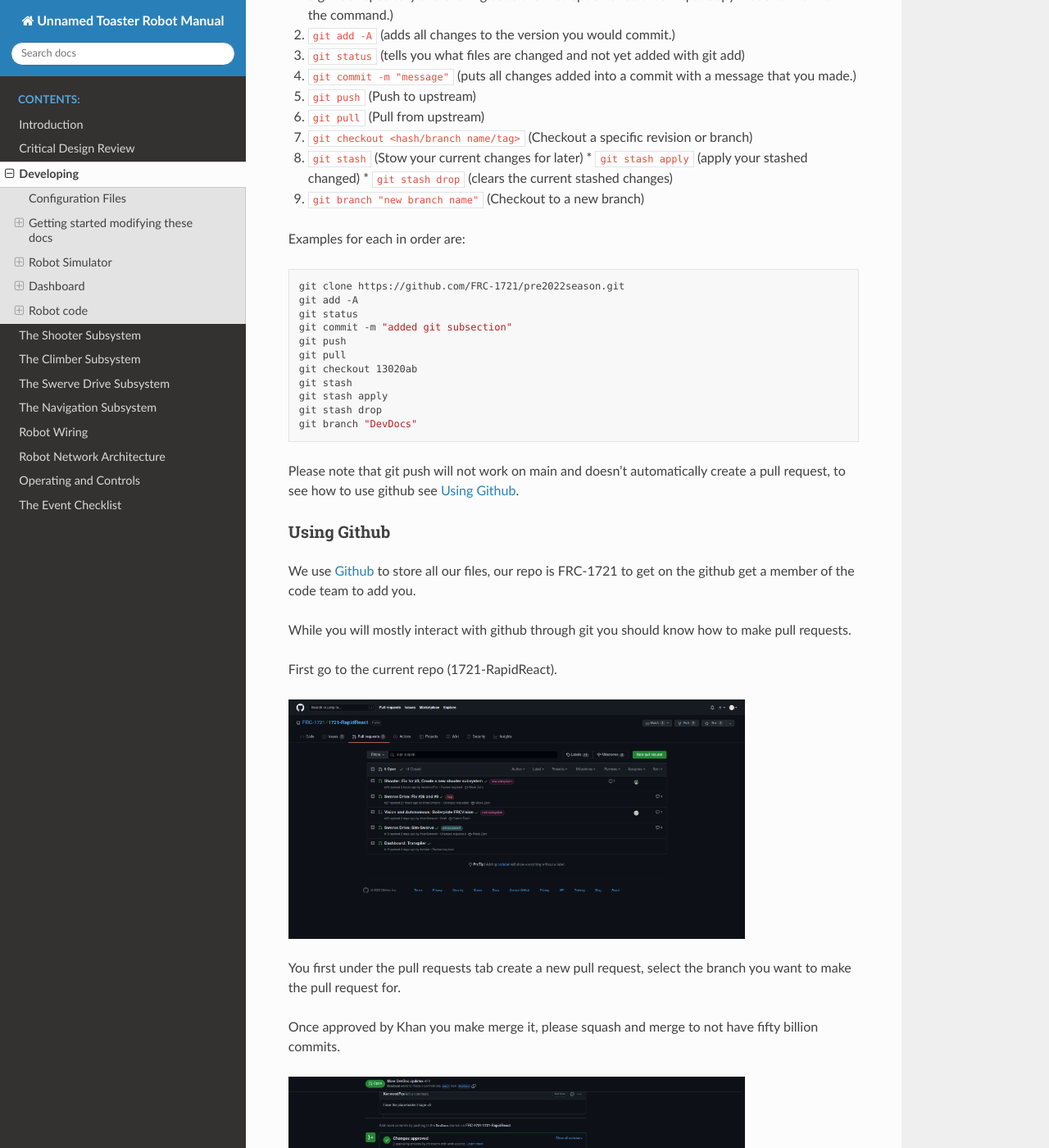
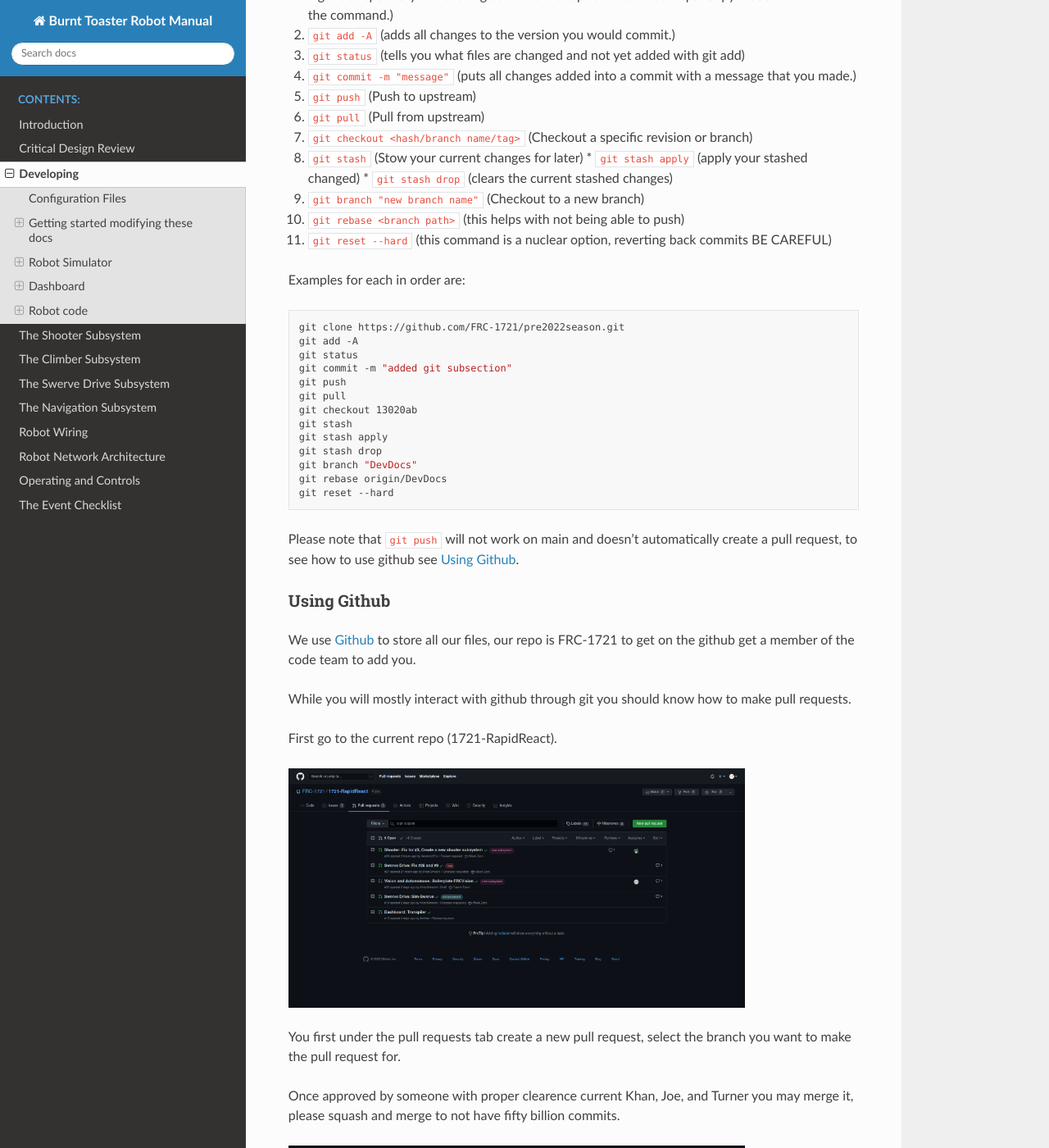
Before and after one commit to FRC-1721/1721-RapidReact, a Sphinx documentation site: the page built from docs/developing/developing.rst, in a window 1280 px wide and 1400 px high, scrolled down 2098 px. Shown: the whole window at 82% size. Built offline with Sphinx 7.4.7 and the Read the Docs theme 2.0.0, drawn with Linux system fonts in a browser that asks for light colours.

Commit message:
added more useful git commands

```diff
--- a/docs/conf.py
+++ b/docs/conf.py
@@ -2,7 +2,7 @@ import git
 
 # Project Information
 
-project = "Unnamed Toaster Robot Manual"
+project = "Burnt Toaster Robot Manual"
 copyright = "2021-2022, To Be Announced"
 author = "Tidal Force, FRC Team 1721"
 
--- a/docs/designReview/design_review.rst
+++ b/docs/designReview/design_review.rst
@@ -12,7 +12,7 @@ Introduction
 This section will review designs for the parts of the robot,
 most of this will not focus on us building them but our proccess of coming up with them.
 
-our designs took us about a week to come up with and then a few more to come to our final designs.
+Our designs took us about a week to come up with and then a few more to come to our final designs.
 
 Shooter
 =======
--- a/docs/developing/developing.rst
+++ b/docs/developing/developing.rst
@@ -77,6 +77,8 @@ here are a few basic commands you should know.
    * ``git stash apply`` (apply your stashed changed)
    * ``git stash drop`` (clears the current stashed changes)
 #. ``git branch "new branch name"`` (Checkout to a new branch)
+#. ``git rebase <branch path>`` (this helps with not being able to push)
+#. ``git reset --hard`` (this command is a nuclear option, reverting back commits BE CAREFUL)
 
 Examples for each in order are:
 
@@ -93,8 +95,10 @@ Examples for each in order are:
    git stash apply
    git stash drop
    git branch "DevDocs"
+   git rebase origin/DevDocs
+   git reset --hard
 
-Please note that git push will not work on main and doesn't automatically create a pull request,
+Please note that ``git push`` will not work on main and doesn't automatically create a pull request,
 to see how to use github see :ref:`Using github`.
 
 Using Github
@@ -114,7 +118,7 @@ First go to the current repo (1721-RapidReact).
 You first under the pull requests tab create a new pull request,
 select the branch you want to make the pull request for.
 
-Once approved by Khan you make merge it, please squash and merge to not have fifty billion commits.
+Once approved by someone with proper clearence current Khan, Joe, and Turner you may merge it, please squash and merge to not have fifty billion commits.
 
 .. figure:: resources/githubMerge.png
    :width: 80%
--- a/docs/introduction/introduction.rst
+++ b/docs/introduction/introduction.rst
@@ -22,11 +22,6 @@ Introduction
   :width: 300
   :alt: Alternative text
 
-.. update image with image of completed robot ..
-.. figure:: resources/Robot.png
-  :width: 300
-  :alt: Alternative text
-
 This manual details everything about **Burnt Toaster** from the
 prototyping and testing to the grity technical details that make our
 bot tick!
```
Also changed, not shown: README.md (+1 -1 lines).
